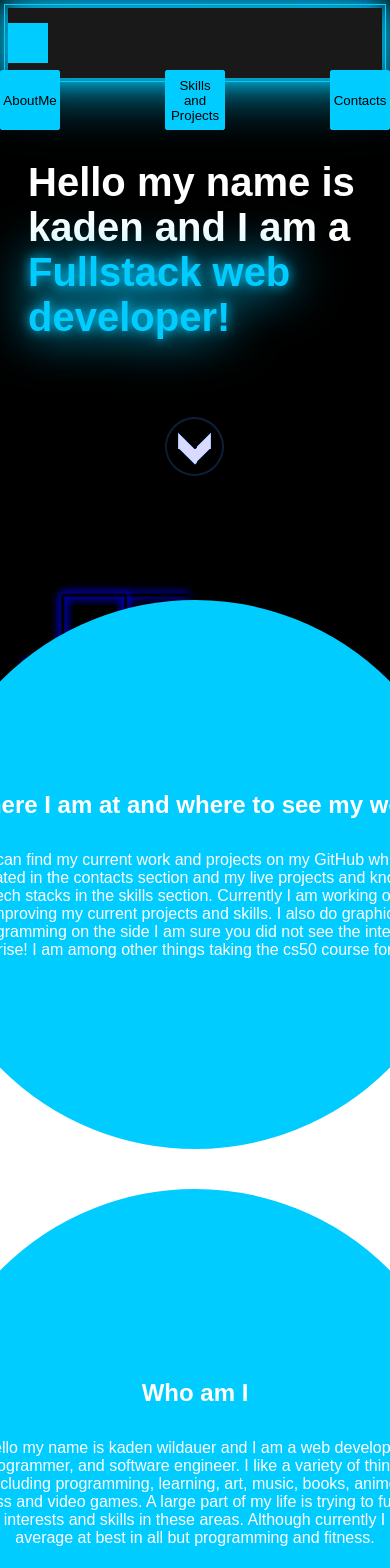
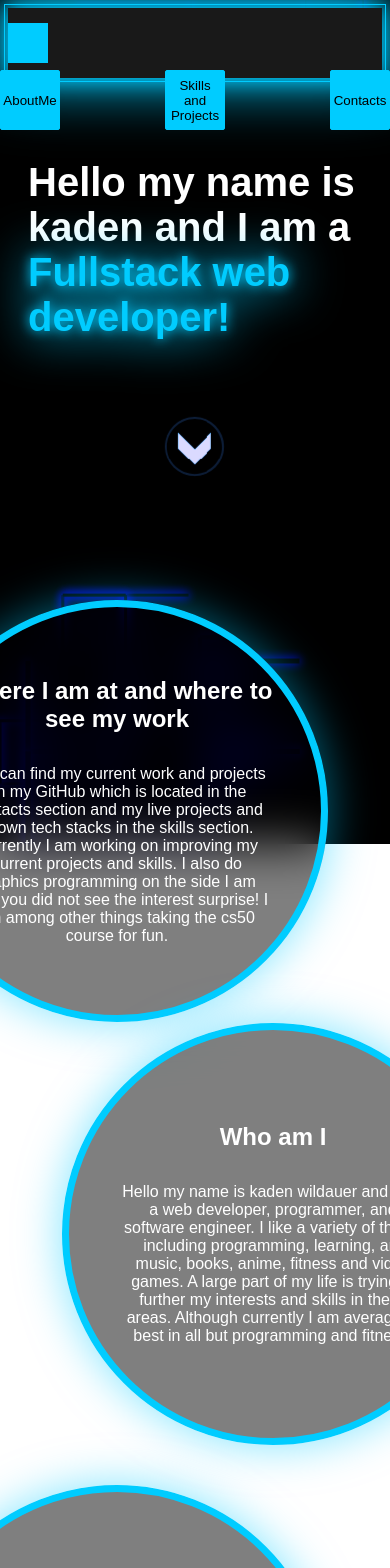
Before and after one commit to TheHeartstriker/Portfolio, a React (Vite) app in the folder Portfolio/: page / in a window 390 px wide. Shown: the top 1568 px of the page. Built offline with nearby package versions, Linux system fonts and the light colour scheme; a web font is replaced by a local one.

Commit message:
New about section
Re did the look of the about page for a change that will be made latter

```diff
--- a/Portfolio/src/PagesCss/about.css
+++ b/Portfolio/src/PagesCss/about.css
@@ -60,13 +60,15 @@ h3 span {
 .AboutLegend,
 .AboutPersonal,
 .AboutStart {
-  padding: 20px;
+  position: relative;
+  padding: 30px;
   margin: 20px;
   width: 65vh;
   height: 65vh;
-  border-radius: 50%; /* Ensure this is set to 50% */
-  background-color: var(--neon-blue);
-  border: 2px solid var(--neon-blue);
+  border-radius: 50%;
+  backdrop-filter: blur(25px);
+  border: 7.5px var(--neon-blue) solid;
+  box-shadow: 0 0 45px rgba(0, 204, 255, 0.5);
   color: white;
   display: flex;
   flex-direction: column;
@@ -74,36 +76,24 @@ h3 span {
   align-items: center;
   text-align: center;
   box-sizing: border-box;
-  word-wrap: break-word; /* Add this property */
-  overflow-wrap: break-word; /* Add this property */
   font-size: 1.3rem;
+  background-clip: padding-box;
+  background: rgba(0, 0, 0, 0.5);
 }
 
-/* .AboutContainer p {
-  color: white;
-  padding: 0 100px;
-  font-size: 1.5rem;
-  font-weight: 600;
+.AboutLegend {
+  right: 20vw;
 }
 
-.AboutContainer h1 {
-  color: white;
-  font-size: 2rem;
-  font-weight: 600;
-  position: relative;
-  width: max-content;
+.AboutPersonal {
+  left: 20vw;
+  bottom: 10vw;
 }
 
-.AboutContainer h1::after {
-  content: "";
-  position: absolute;
-  left: 0;
-  bottom: -3px;
-  width: 100%;
-  height: 5px;
-  background: linear-gradient(to right, var(--neon-blue), silver);
-  z-index: -1;
-} */
+.AboutStart {
+  right: 20vw;
+  bottom: 10vw;
+}
 
 .MoveDownBtn {
   position: relative;
@@ -167,4 +157,12 @@ h3 span {
     padding: 0 20px;
     font-size: 1rem;
   }
+
+  .AboutLegend,
+  .AboutPersonal,
+  .AboutStart {
+    width: 50vh;
+    height: 50vh;
+    font-size: 1rem;
+  }
 }
```
